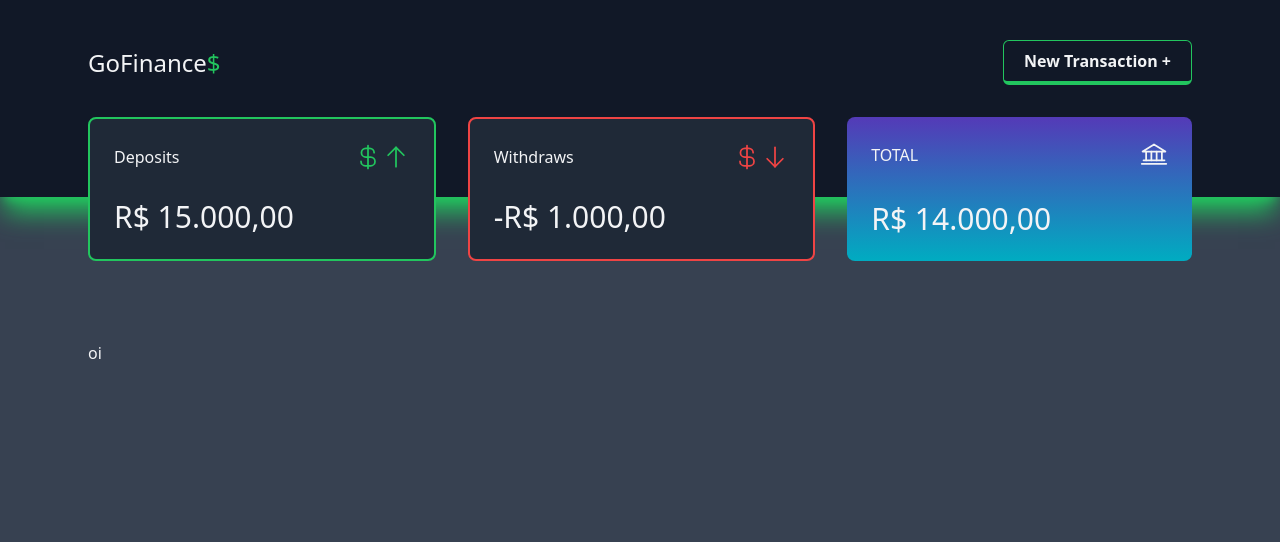
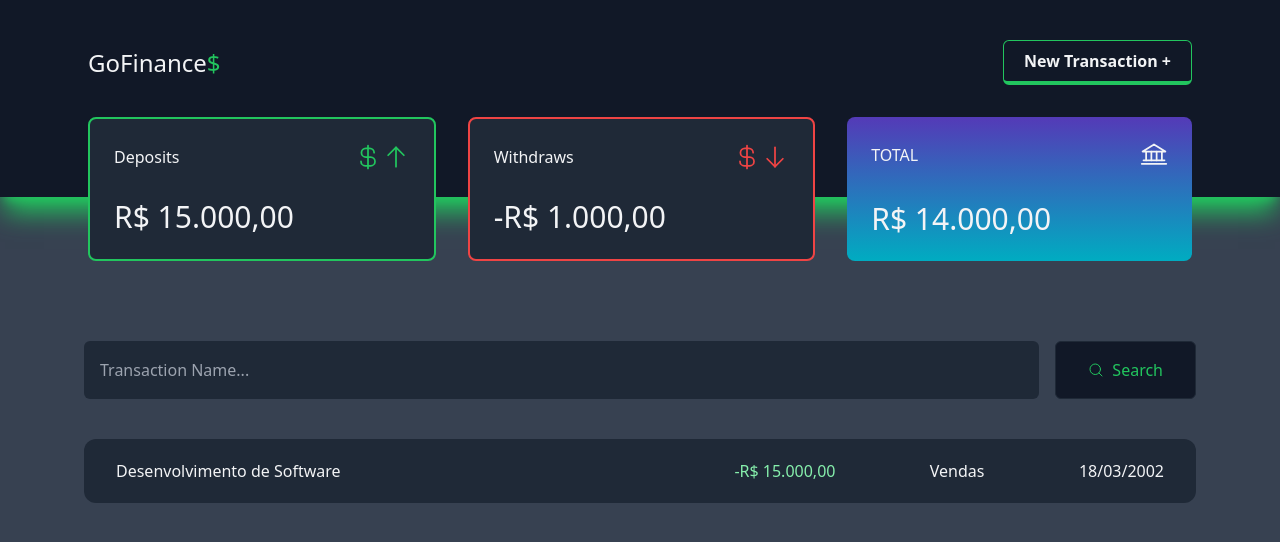
Before and after one commit to KaioMarxDEV/gofinance, a React (Vite) app in the folder web/: page /home in a window 1280 px wide. Shown: the top 542 px of the page. Built offline with nearby package versions, Linux system fonts and the light colour scheme.

Commit message:
add: transactions table

```diff
--- a/web/src/components/Transactions/index.tsx
+++ b/web/src/components/Transactions/index.tsx
@@ -1,7 +1,17 @@
 export function Transactions() {
+  let variant = 'income'
   return (
-    <div className="w-full max-w-6xl px-6 mx-auto">
-      oi
+    <div className="w-full max-w-6xl mt-10 mx-auto px-5">
+      <table className="w-full">
+        <tbody className="flex flex-col gap-3">
+          <tr className="bg-gray-800 flex justify-between rounded-xl py-5 px-8">
+            <td className="w-1/2">Desenvolvimento de Software</td>
+            <td className={variant === 'income' ? 'text-green-300': 'text-red-300'}>-R$ 15.000,00</td>
+            <td>Vendas</td>
+            <td>18/03/2002</td>
+          </tr>
+        </tbody>
+      </table>
     </div>
   )
 }
--- a/web/src/pages/Home.tsx
+++ b/web/src/pages/Home.tsx
@@ -1,12 +1,28 @@
+import { MagnifyingGlass } from "phosphor-react";
 import { Banner } from "../components/Banner";
 import { Header } from "../components/Header";
 import { Transactions } from "../components/Transactions";
 
 export function Home() {
   return (
-    <main className="h-screen">
+    <main>
       <Header />
       <Banner />
+      {/* Seach Bar */}
+      <div className="w-full max-w-6xl mx-auto px-5 flex flex-row">
+        <input
+          className="flex-1 mr-4 bg-gray-800 p-4 rounded-md"
+          placeholder="Transaction Name..."
+        />
+        <div>
+          <button className="flex flex-row justify-between items-center w-full rounded-md px-8 py-4 bg-gray-900 hover:bg-gray-900/50 border border-gray-800 hover:border-green-500 transition-all ease-in delay-75 duration-200">
+            <MagnifyingGlass className="text-green-500" size={16} />
+            <span className="ml-2 text-base text-green-500">
+              Search
+            </span>
+          </button>
+        </div>
+      </div>
       <Transactions />
     </main>
   )
```
